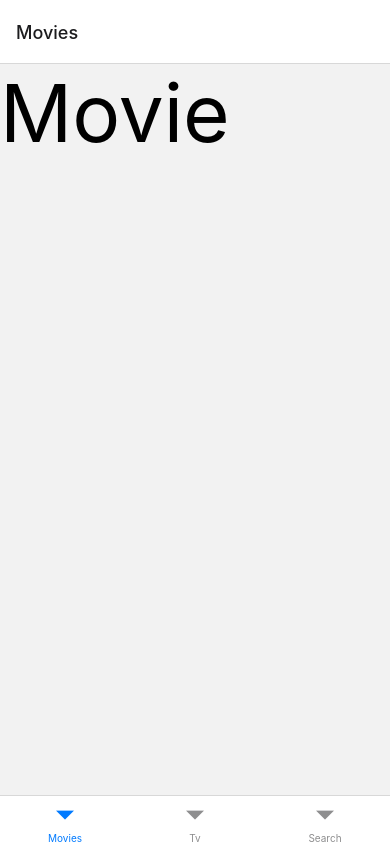
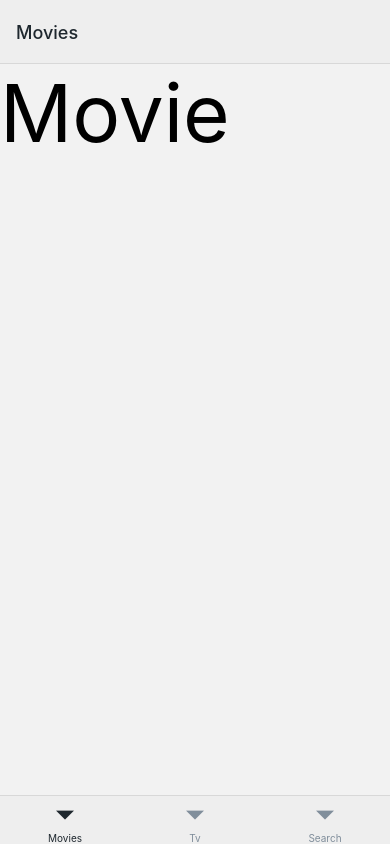
Before and after one commit to hi-ian-park/react-native-navigation-ex, a React Native app: screen / in a window 390 px wide. Built offline with nearby package versions, Linux system fonts and the light colour scheme.

Commit message:
try changing theme dark mode / light mode

```diff
--- /dev/null
+++ b/colors.js
@@ -0,0 +1,14 @@
+export const theme = {
+  light: {
+    text: "#1e272e",
+    background: "#eee",
+    tint: "#1e272e",
+    inactive: "#808e9b",
+  },
+  dark: {
+    text: "#eee",
+    background: "#1e272e",
+    tint: "#ffa801",
+    inactive: "#d2dae2",
+  },
+};
--- a/navigation/Tabs.jsx
+++ b/navigation/Tabs.jsx
@@ -1,17 +1,37 @@
 import React from "react";
+import { useColorScheme } from "react-native";
 import { createBottomTabNavigator } from "@react-navigation/bottom-tabs";
 import Movie from "../screens/Movie";
 import Search from "../screens/Search";
 import Tv from "../screens/Tv";
+import { theme } from "../colors";
 
 const Tab = createBottomTabNavigator();
 
-const Tabs = () => (
-  <Tab.Navigator>
-    <Tab.Screen name="Movies" component={Movie}></Tab.Screen>
-    <Tab.Screen name="Tv" component={Tv}></Tab.Screen>
-    <Tab.Screen name="Search" component={Search}></Tab.Screen>
-  </Tab.Navigator>
-);
+const Tabs = () => {
+  const colorScheme = useColorScheme();
+  const palette = theme[colorScheme];
+  return (
+    <Tab.Navigator
+      screenOptions={{
+        tabBarStyle: {
+          backgroundColor: palette.background,
+        },
+        tabBarActiveTintColor: palette.tint,
+        tabBarInactiveTintColor: palette.inactive,
+        headerStyle: {
+          backgroundColor: palette.background,
+        },
+        headerTitleStyle: {
+          color: palette.text,
+        },
+      }}
+    >
+      <Tab.Screen name="Movies" component={Movie}></Tab.Screen>
+      <Tab.Screen name="Tv" component={Tv}></Tab.Screen>
+      <Tab.Screen name="Search" component={Search}></Tab.Screen>
+    </Tab.Navigator>
+  );
+};
 
 export default Tabs;
```
